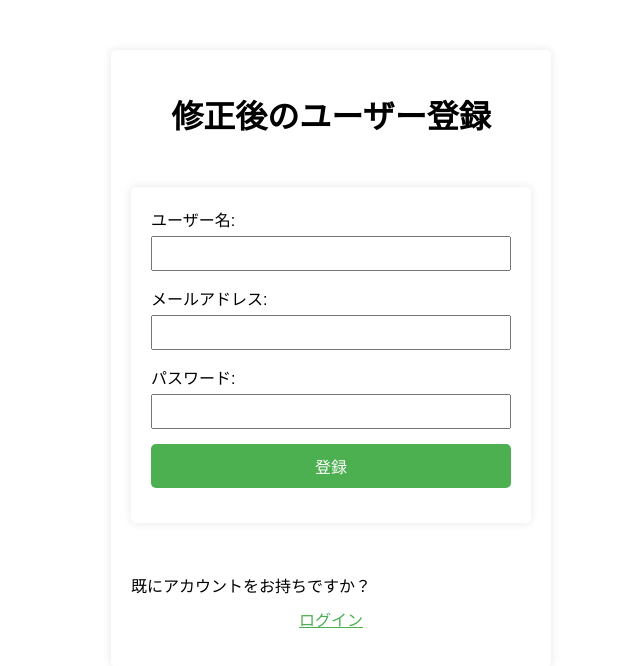
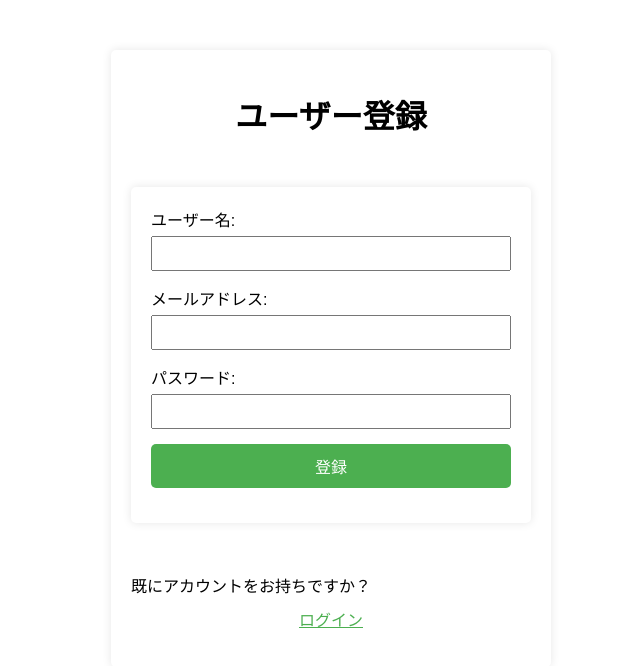
Before and after one commit to kazucch0925/flask_ecs_test, a Flask app: page /register in a window 1280 px wide. Shown: the top 666 px of the page, without its empty margins (309-949 px from the left). Run offline with Flask 3, Linux system fonts and the light colour scheme.

Commit message:
demo_修正を戻す

```diff
--- a/templates/register.html
+++ b/templates/register.html
@@ -8,7 +8,7 @@
 </head>
 <body>
     <div class="register-container">
-        <h1>修正後のユーザー登録</h1>
+        <h1>ユーザー登録</h1>
         <div class="error-message" style="display: none; color: red;"></div>
         <form id="registerForm" class="form">
             <div class="form-group">
```
